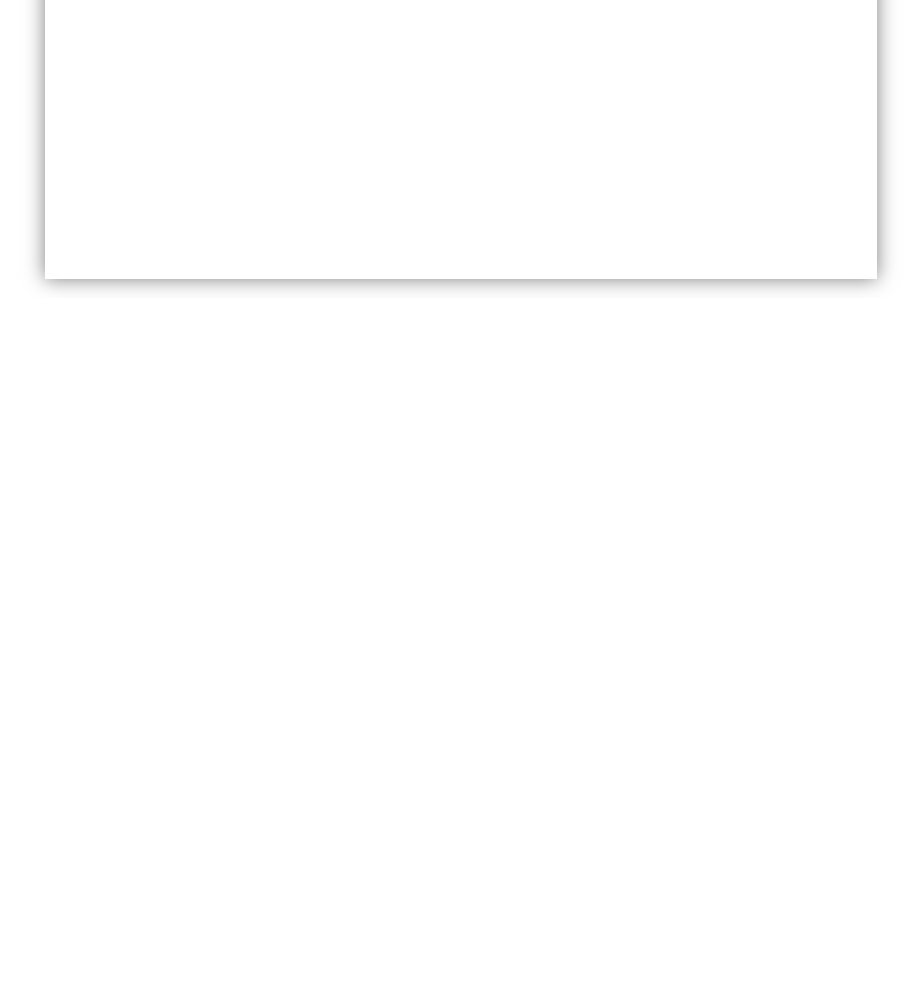
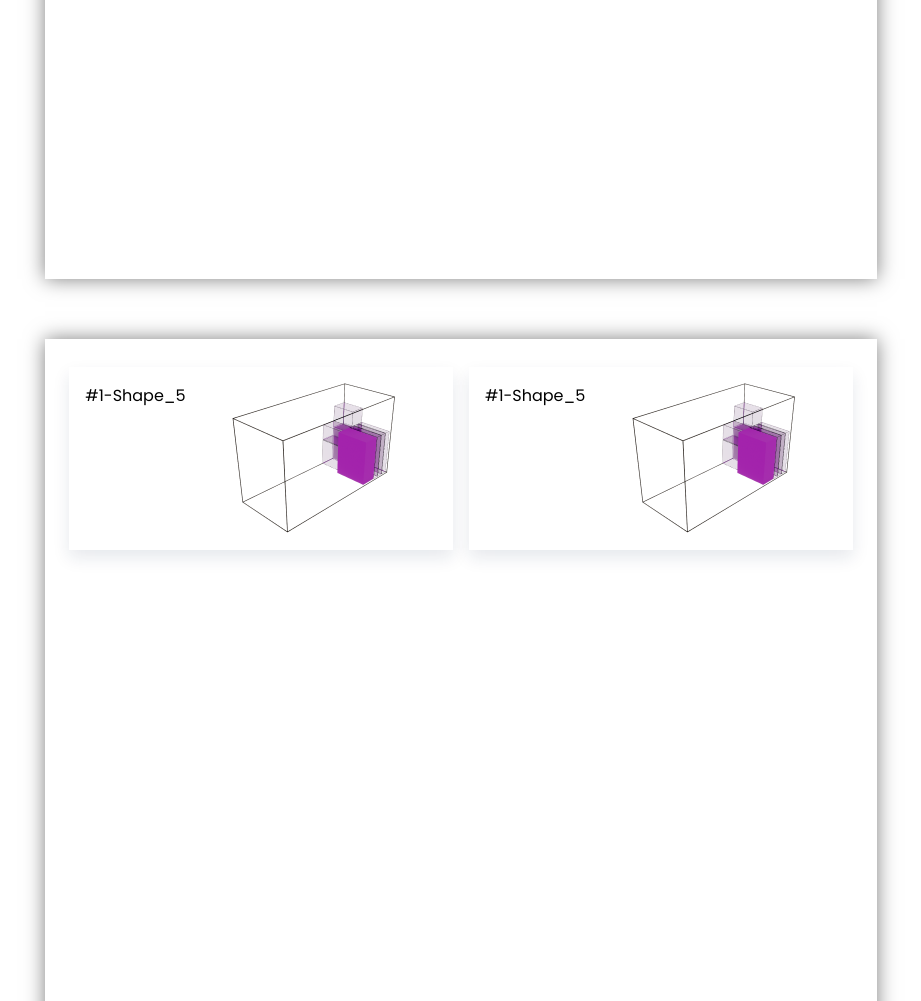
Before and after one commit to bettaibi/pdf-restyling, a plain HTML site: page index.html in a window 1280 px wide. Shown: the part 839-1840 px from the top of the page, without its empty margins (179-1100 px from the left). Before the commit the page ends 1137 px from the top, so only its background shows below. Drawn offline with Linux system fonts and the light colour scheme.

Commit message:
feat: redesign pdf second page

```diff
--- a/index.html
+++ b/index.html
@@ -12,7 +12,7 @@
     <link rel="stylesheet" href="style.css" />
   </head>
   <body>
-    <page class="page" size="Letter" layout="landscape">
+    <page size="Letter" layout="landscape">
       <!-- Pdf Styling -->
       <header
         class="d-flex justify-content-between align-items-center layout-padding"
@@ -54,6 +54,8 @@
           </div>
         </div>
 
+        <!-- Section per Page -->
+        <section>
           <!-- Container Stats -->
           <div class="d-flex gap-3 mt-32">
             <!-- Weight details -->
@@ -187,7 +189,35 @@
               </tr>
             </tfoot>
           </table>
+        </section>
       </main>
+    </page>
+
+    <page size="Letter" layout="landscape">
+      <!-- Todo: remove layout-padding from section -->
+      <section class="layout-padding">
+        <div class="grid grid-column-2">
+          <div class="shadow p-16 d-flex gap-2">
+            <div>#1-Shape_5</div>
+
+            <div
+              class="container-preview flex-grow-1 d-flex justify-content-center"
+            >
+              <img src="assets/img/container.png" />
+            </div>
+          </div>
+
+          <div class="shadow p-16 d-flex gap-2">
+            <div>#1-Shape_5</div>
+
+            <div
+              class="container-preview flex-grow-1 d-flex justify-content-center"
+            >
+              <img src="assets/img/container.png" />
+            </div>
+          </div>
+        </div>
+      </section>
     </page>
   </body>
 </html>
--- a/style.css
+++ b/style.css
@@ -41,6 +41,10 @@ page[size="Letter"][layout="landscape"] {
 }
 /* -------------------------------- pdf ---------------------------------------------------- */
 
+/* section per page */
+main section {
+  page-break-before: always;
+}
 .layout-padding {
   padding: 28px 24px;
 }
@@ -328,6 +332,10 @@ page[size="Letter"][layout="landscape"] {
 }
 .grid-column-2 {
   grid-template-columns: 1fr 1fr;
+  gap: 1rem;
+}
+.shadow {
+  box-shadow: 0px 8px 16px 0px rgba(17, 43, 82, 0.1);
 }
 
 /* Table */
```
Also changed, not shown: assets/img/container.png (added). Lines whose indentation alone changed are shown as unchanged.
